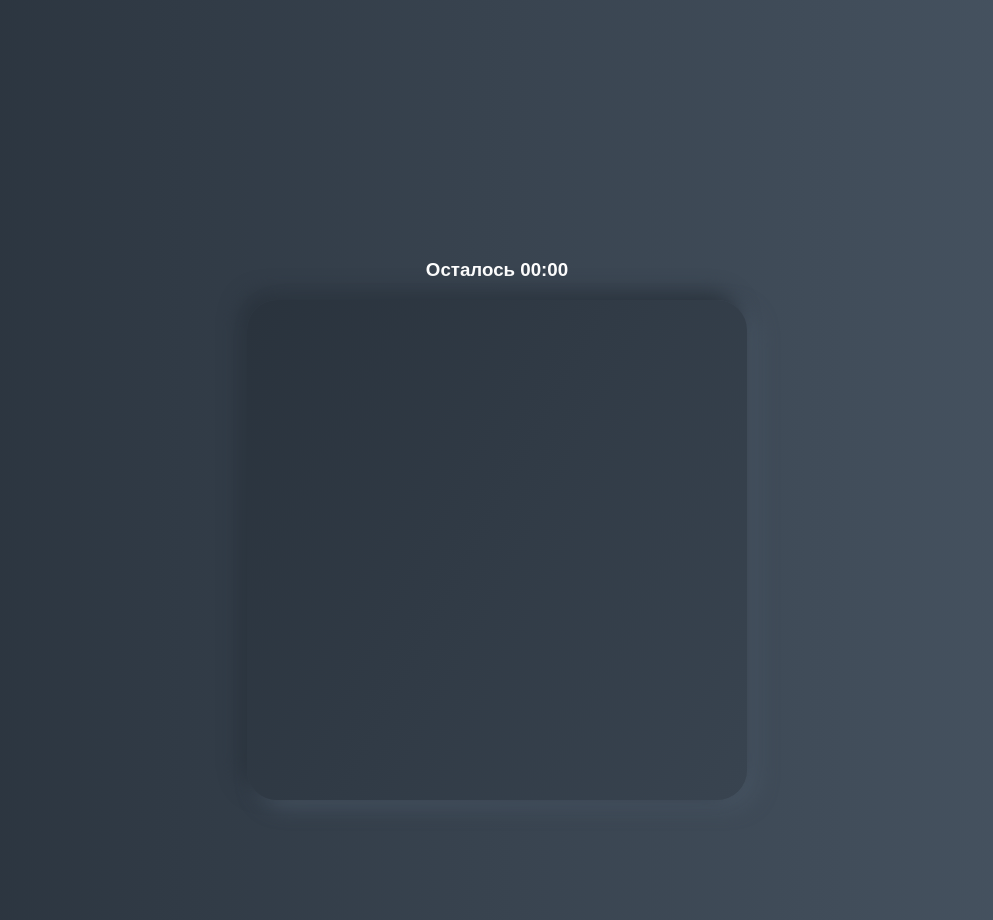
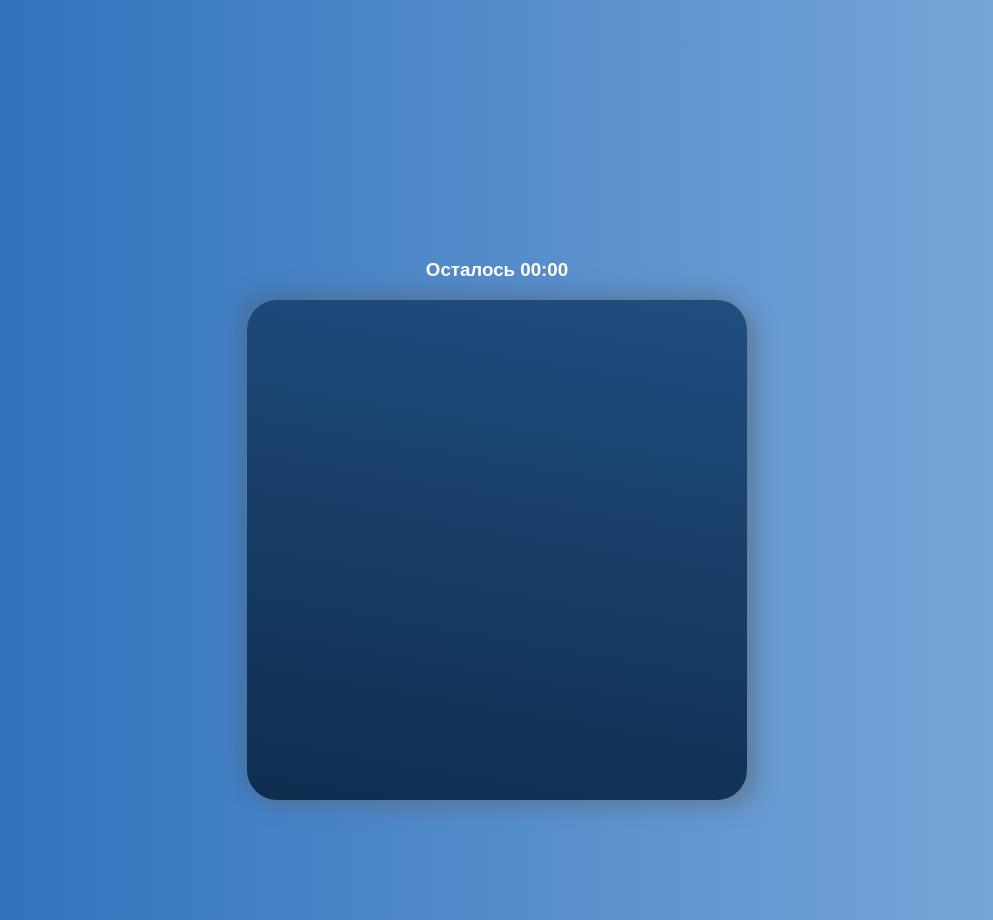
Before and after one commit to dedottag/Game-training, a website built with Parcel: page index.html in a window 1280 px wide. Shown: the part 1480-2400 px from the top of the page, without its empty margins (143-1136 px from the left). Built offline with nearby package versions, Linux system fonts and the light colour scheme; a web font is replaced by a local one.

Commit message:
create colors

```diff
--- a/app.js
+++ b/app.js
@@ -43,7 +43,7 @@ board.addEventListener("click", (e) => {
       blunders++;
       setTimeout(function () {
         board.style.color = board.style.background =
-          "linear-gradient(118.38deg, #29323c -4.6%, #485563 200.44%)";
+          "linear-gradient(10deg, #102d4e 0%, #1f4e80 100%)";
       }, 300);
     }
   }
--- a/styles.css
+++ b/styles.css
@@ -47,7 +47,8 @@ h2 {
   height: 100vh;
   width: 100vw;
   transition: margin 0.5s ease-out;
-  background: linear-gradient(90deg, #29323c 0%, #485563 100%);
+  /* background: linear-gradient(90deg, #29323c 0%, #485563 100%); */
+  background: linear-gradient(90deg, #276bb9 0%, #80addc 100%);
 }
 
 .screen.up {
@@ -97,8 +98,8 @@ h2 {
   position: relative;
   width: 500px;
   height: 500px;
-  background: linear-gradient(118.38deg, #29323c -4.6%, #485563 200.44%);
-  box-shadow: -8px -8px 20px #2a333d, 10px 7px 20px #475462;
+  background: linear-gradient(10deg, #102d4e 0%, #1f4e80 100%);
+  box-shadow: -8px -8px 20px #525f705d, 10px 7px 20px #5e6d7e8d;
   border-radius: 30px;
   overflow: hidden;
 }
```
